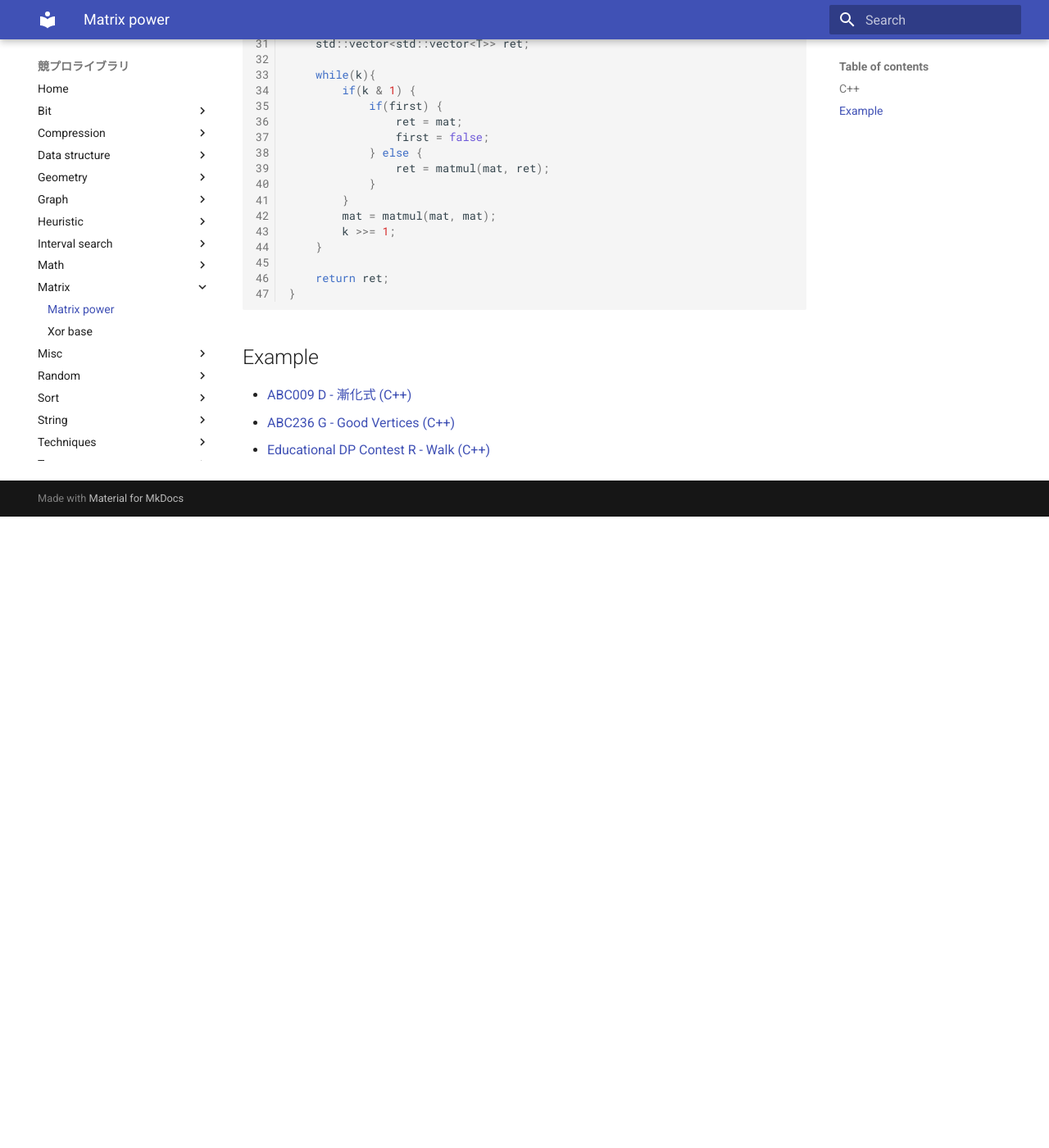
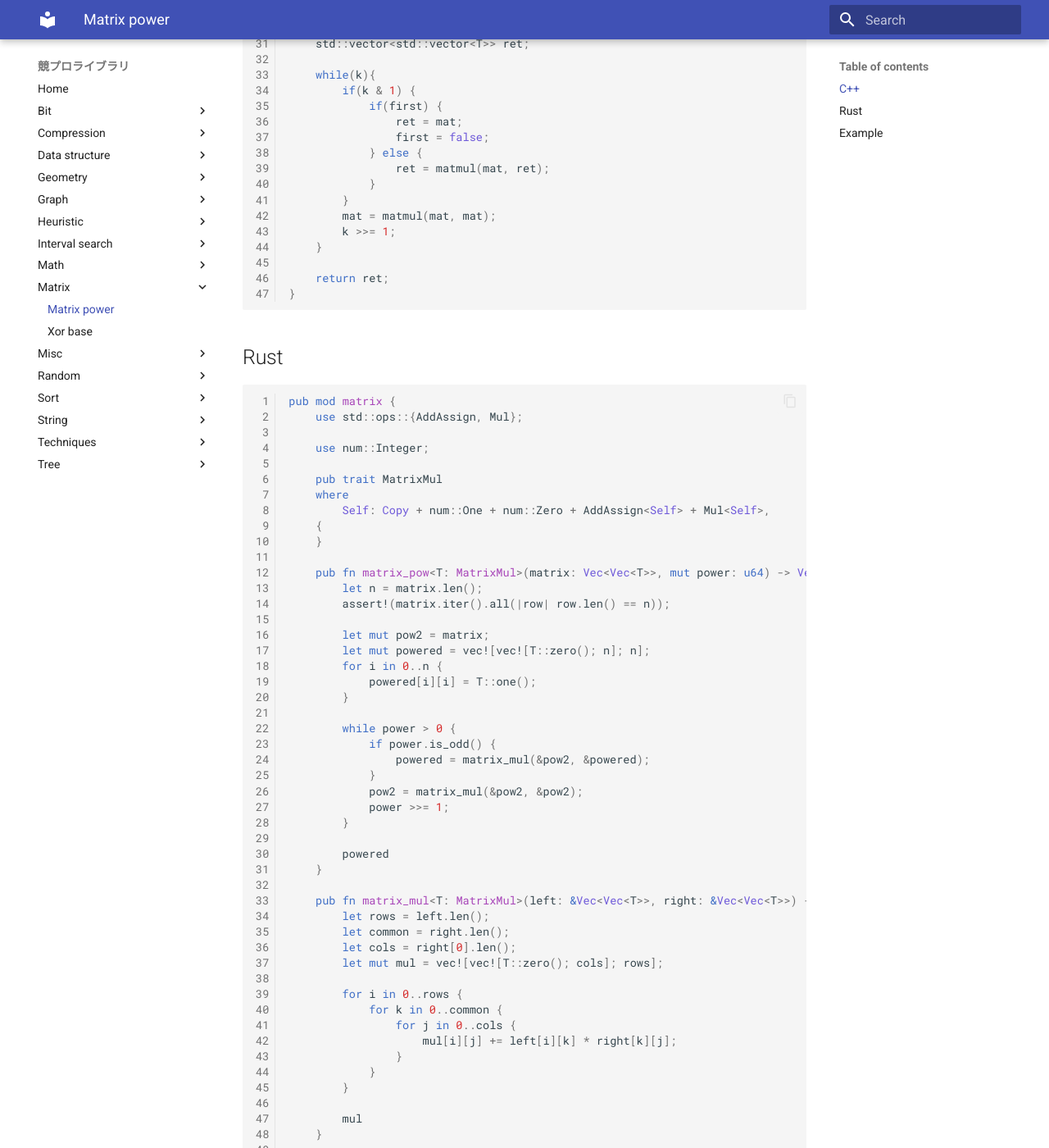
Before and after one commit to Plan88/kyopro-library, an MkDocs documentation site: the page built from docs/matrix/matrix_power.md, in a window 1280 px wide and 1400 px high, scrolled down 1075 px. Shown: the whole window at 82% size. Built offline with MkDocs 1.6.1 and Material for MkDocs 9.7.7, drawn with Linux system fonts in a browser that asks for light colours; before the commit the page ends 1705 px from its top, so only the background shows below that; some of the changed text lies outside the part shown.

Commit message:
add rust impl

````diff
--- a/docs/matrix/matrix_power.md
+++ b/docs/matrix/matrix_power.md
@@ -61,8 +61,76 @@ std::vector<std::vector<T>> matpow(std::vector<std::vector<T>> &mat, long long k
 }
 ```
 
+## Rust
+```rust
+pub mod matrix {
+    use std::ops::{AddAssign, Mul};
+
+    use num::Integer;
+
+    pub trait MatrixMul
+    where
+        Self: Copy + num::One + num::Zero + AddAssign<Self> + Mul<Self>,
+    {
+    }
+
+    pub fn matrix_pow<T: MatrixMul>(matrix: Vec<Vec<T>>, mut power: u64) -> Vec<Vec<T>> {
+        let n = matrix.len();
+        assert!(matrix.iter().all(|row| row.len() == n));
+
+        let mut pow2 = matrix;
+        let mut powered = vec![vec![T::zero(); n]; n];
+        for i in 0..n {
+            powered[i][i] = T::one();
+        }
+
+        while power > 0 {
+            if power.is_odd() {
+                powered = matrix_mul(&pow2, &powered);
+            }
+            pow2 = matrix_mul(&pow2, &pow2);
+            power >>= 1;
+        }
+
+        powered
+    }
+
+    pub fn matrix_mul<T: MatrixMul>(left: &Vec<Vec<T>>, right: &Vec<Vec<T>>) -> Vec<Vec<T>> {
+        let rows = left.len();
+        let common = right.len();
+        let cols = right[0].len();
+        let mut mul = vec![vec![T::zero(); cols]; rows];
+
+        for i in 0..rows {
+            for k in 0..common {
+                for j in 0..cols {
+                    mul[i][j] += left[i][k] * right[k][j];
+                }
+            }
+        }
+
+        mul
+    }
+
+    pub fn matrix_vector_mul<T: MatrixMul>(matrix: &Vec<Vec<T>>, vector: &Vec<T>) -> Vec<T> {
+        let rows = matrix.len();
+        let cols = matrix[0].len();
+        let mut mul = vec![T::zero(); cols];
+
+        for i in 0..rows {
+            for j in 0..cols {
+                mul[i] += matrix[i][j] * vector[j];
+            }
+        }
+
+        mul
+    }
+}
+```
+
 ## Example
 
 - [ABC009 D - 漸化式 (C++)](https://atcoder.jp/contests/abc009/submissions/53032473)
 - [ABC236 G - Good Vertices (C++)](https://atcoder.jp/contests/abc236/submissions/53032371)
 - [Educational DP Contest R - Walk (C++)](https://atcoder.jp/contests/dp/submissions/53031726)
+- [ABC256 G - Black and White Stones](https://atcoder.jp/contests/abc256/submissions/61482570)
````
Also changed, not shown: docs/string/z_algorithm.md (+30 -0 lines).
